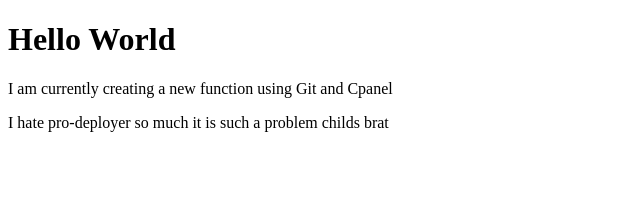
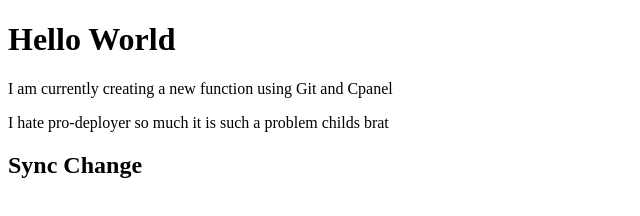
Before and after one commit to shaypatricks/shaypatricks.github.io, a plain HTML site: page index.html in a window 1280 px wide. Shown: the whole page, without its empty margins (0-640 px from the left). Drawn offline with Linux system fonts and the light colour scheme.

Commit message:
added a new h2 tag

```diff
--- a/index.html
+++ b/index.html
@@ -10,5 +10,7 @@
     <h1>Hello World</h1>
     <p>I am currently creating a new function using Git and Cpanel</p>
     <p>I hate pro-deployer so much it is such a problem childs brat</p>
+
+    <h2>Sync Change</h2>
 </body>
 </html>
```
